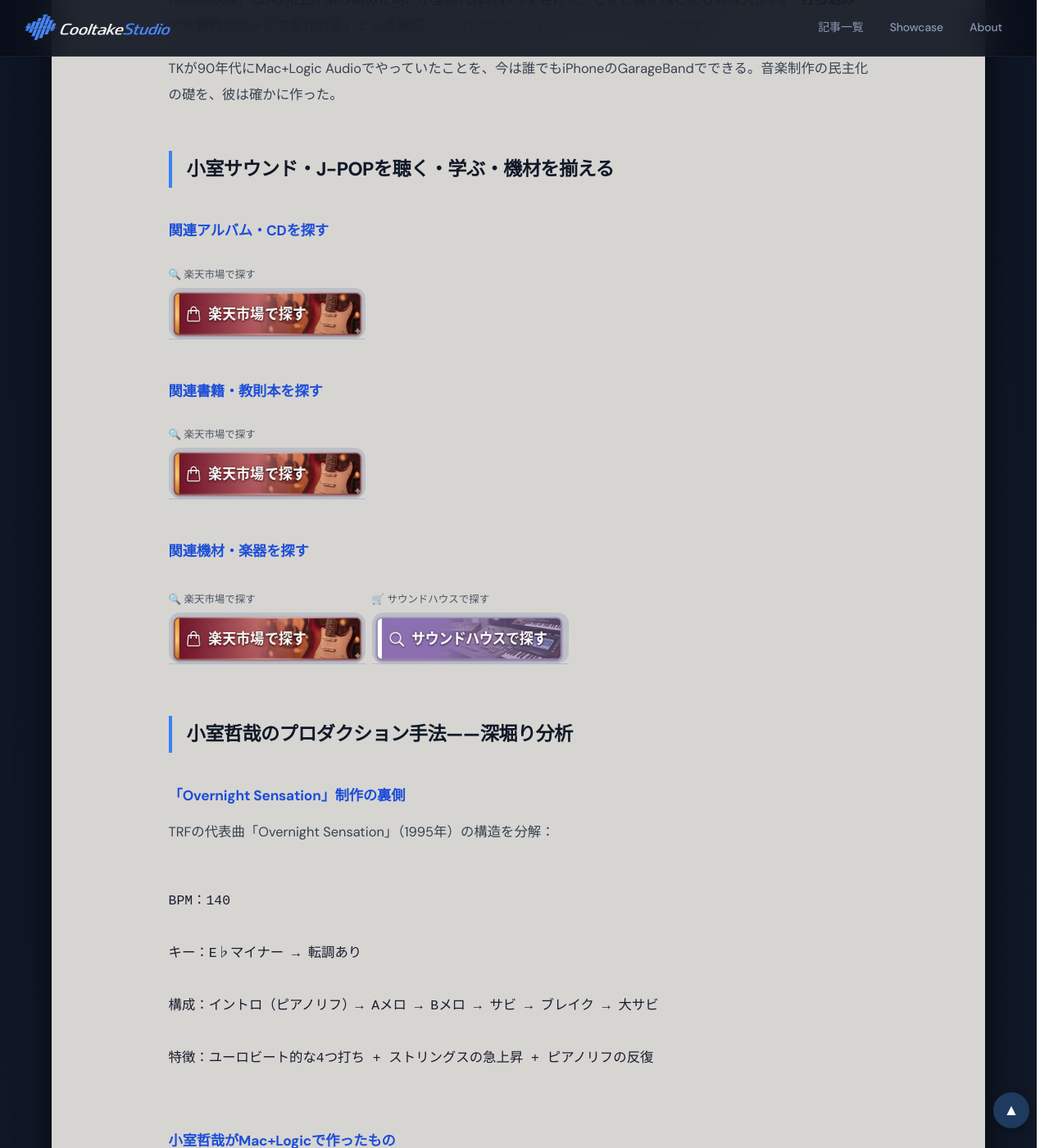
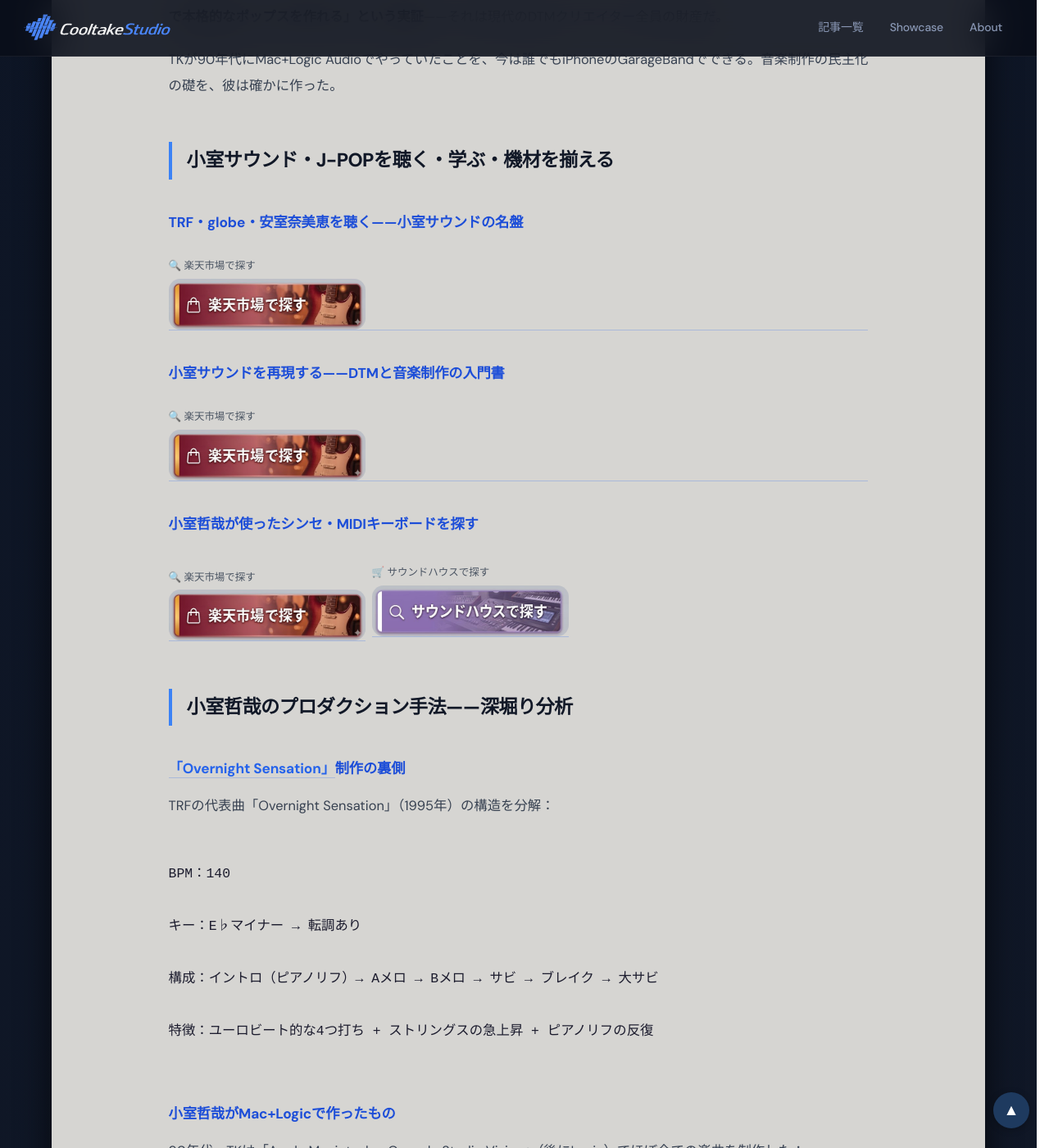
Before and after one commit to cooltake/cooltake.github.io, a Jekyll site: the page built from _posts/2026-05-30-japan-music-11-komuro-jpop.md, in a window 1280 px wide and 1400 px high, scrolled down 3802 px. Shown: the whole window at 82% size. Built offline with Jekyll 4.4.1, drawn with Linux system fonts in a browser that asks for light colours; some web fonts are replaced.

Commit message:
deploy: sync from staging (_posts/2026-05-30-japan-music-11-komuro-jpop.md)

```diff
--- a/_posts/2026-05-30-japan-music-11-komuro-jpop.md
+++ b/_posts/2026-05-30-japan-music-11-komuro-jpop.md
@@ -48,23 +48,7 @@
 
 
 
-<div style="background:rgba(255,255,255,0.10);border-radius:12px;padding:1.5rem;margin:1.5rem 0;border:1px solid rgba(129,140,248,0.75);">
-
-<h3 style="color:#c7d2fe;margin-top:0;">🎹 TKサウンドを作った機材</h3>
-
-<ul style="color:#374151;">
-
-<li><strong>Roland JV-1080</strong>：TKの主力シンセ。PCMシンセの音が90年代J-POPのパッドそのもの</li>
-
-<li><strong>Korg Trinity</strong>：後期の主力。ワークステーションシンセ</li>
-
-<li><strong>Roland JP-8000</strong>：バーチャルアナログ。TRFのリードシンセに多用</li>
-
-<li><strong>Yamaha Motif</strong>：2001年以降のワークステーション標準</li>
-
-</ul>
-
-</div>
+<div style="background:rgba(255,255,255,0.10);border-radius:12px;padding:1.5rem;margin:1.5rem 0;border:1px solid rgba(129,140,248,0.75);"><h3 style="color:#c7d2fe;margin-top:0;">🎹 TKサウンドを作った機材</h3><ul style="color:#374151;"><li><strong>Roland JV-1080</strong>：TKの主力シンセ。PCMシンセの音が90年代J-POPのパッドそのもの</li><li><strong>Korg Trinity</strong>：後期の主力。ワークステーションシンセ</li><li><strong>Roland JP-8000</strong>：バーチャルアナログ。TRFのリードシンセに多用</li><li><strong>Yamaha Motif</strong>：2001年以降のワークステーション標準</li></ul></div>
 
 
 
@@ -150,12 +134,7 @@
 
 
 
-<div style="margin:1.5rem 0;">
-
-<span style="display:block;font-size:.78rem;color:#4b5563;margin-bottom:3px;margin-top:6px;">🛒 サウンドハウスで探す</span>
-<a href="https://h.accesstrade.net/sp/cc?rk=0100pdhv00n9hy&url=https%3A%2F%2Fwww.soundhouse.co.jp%2Fsearch%2Findex%3Fs_category_cd%3D311%26s_maker_cd%3D%26s_search_all%3D%26s_ord%3D" rel="nofollow" referrerpolicy="no-referrer-when-downgrade" style="display:inline-block;text-decoration:none;"><img src="/assets/images/btn-soundhouse.jpg" alt="サウンドハウスで探す" width="240" style="max-width:100%;height:auto;border-radius:14px;display:block;"></a>
-
-</div>
+<div style="margin:1.5rem 0;"><span style="display:block;font-size:.78rem;color:#4b5563;margin-bottom:3px;margin-top:6px;">🛒 サウンドハウスで探す</span><a href="https://h.accesstrade.net/sp/cc?rk=0100pdhv00n9hy&url=https%3A%2F%2Fwww.soundhouse.co.jp%2Fsearch%2Findex%3Fs_category_cd%3D311%26s_maker_cd%3D%26s_search_all%3D%26s_ord%3D" rel="nofollow" referrerpolicy="no-referrer-when-downgrade" style="display:inline-block;text-decoration:none;"><img src="/assets/images/btn-soundhouse.jpg" alt="サウンドハウスで探す" width="240" style="max-width:100%;height:auto;border-radius:14px;display:block;"></a></div>
 
 
 
@@ -187,12 +166,7 @@
 
 
 
-<div style="margin:1.5rem 0;">
-
-<span style="display:block;font-size:.78rem;color:#4b5563;margin-bottom:3px;margin-top:6px;">🔍 楽天市場で探す</span>
-<a href="https://hb.afl.rakuten.co.jp/ichiba/54518dd8.3792440a.54518dd9.03b99be4/?pc=https%3A%2F%2Fsearch.rakuten.co.jp%2Fsearch%2Fmall%2FMIDI%25E3%2582%25AD%25E3%2583%25BC%25E3%2583%259C%25E3%2583%25BC%25E3%2583%2589%2F" rel="nofollow" referrerpolicy="no-referrer-when-downgrade" style="display:inline-block;text-decoration:none;"><img src="/assets/images/btn-rakuten.jpg" alt="楽天市場で探す" width="240" style="max-width:100%;height:auto;border-radius:14px;display:block;"></a>
-
-</div>
+<div style="margin:1.5rem 0;"><span style="display:block;font-size:.78rem;color:#4b5563;margin-bottom:3px;margin-top:6px;">🔍 楽天市場で探す</span><a href="https://search.rakuten.co.jp/search/mall/MIDIキーボード/" rel="nofollow" referrerpolicy="no-referrer-when-downgrade" style="display:block;text-decoration:none;text-align:center;"><img src="/assets/images/btn-rakuten.jpg" alt="楽天市場で探す" width="240" style="max-width:100%;height:auto;border-radius:14px;display:block;"></a></div>
 
 
 
@@ -218,51 +192,28 @@
 
 
 
-### 関連アルバム・CDを探す
+### TRF・globe・安室奈美恵を聴く——小室サウンドの名盤
 
 
 
-<div style="margin:1.5rem 0;">
-
-<span style="display:block;font-size:.78rem;color:#4b5563;margin-bottom:3px;margin-top:6px;">🔍 楽天市場で探す</span>
-<a href="https://hb.afl.rakuten.co.jp/ichiba/54518dd8.3792440a.54518dd9.03b99be4/?pc=https%3A//search.rakuten.co.jp/search/mall/TRF%2Bglobe%2B%E5%AE%89%E5%AE%A4%E5%A5%88%E7%BE%8E%E6%81%B5%2BCD/" rel="nofollow" referrerpolicy="no-referrer-when-downgrade" style="display:inline-block;text-decoration:none;"><img src="/assets/images/btn-rakuten.jpg" alt="楽天市場で探す" width="240" style="max-width:100%;height:auto;border-radius:14px;display:block;"></a>
-
-</div>
+<div style="margin:1.5rem 0;"><span style="display:block;font-size:.78rem;color:#4b5563;margin-bottom:3px;margin-top:6px;">🔍 楽天市場で探す</span><a href="https://search.rakuten.co.jp/search/mall/TRF+globe+安室奈美恵+CD/" rel="nofollow" referrerpolicy="no-referrer-when-downgrade" style="display:block;text-decoration:none;text-align:center;"><img src="/assets/images/btn-rakuten.jpg" alt="楽天市場で探す" width="240" style="max-width:100%;height:auto;border-radius:14px;display:block;"></a></div>
 
 
 
-### 関連書籍・教則本を探す
+### 小室サウンドを再現する——DTMと音楽制作の入門書
 
 
 
-<div style="margin:1.5rem 0;">
-
-<span style="display:block;font-size:.78rem;color:#4b5563;margin-bottom:3px;margin-top:6px;">🔍 楽天市場で探す</span>
-<a href="https://hb.afl.rakuten.co.jp/ichiba/54518dd8.3792440a.54518dd9.03b99be4/?pc=https%3A//search.rakuten.co.jp/search/mall/DTM%2B%E9%9F%B3%E6%A5%BD%E5%88%B6%E4%BD%9C%2B%E5%85%A5%E9%96%80%2B%E6%9C%AC/" rel="nofollow" referrerpolicy="no-referrer-when-downgrade" style="display:inline-block;text-decoration:none;"><img src="/assets/images/btn-rakuten.jpg" alt="楽天市場で探す" width="240" style="max-width:100%;height:auto;border-radius:14px;display:block;"></a>
-
-</div>
+<div style="margin:1.5rem 0;"><span style="display:block;font-size:.78rem;color:#4b5563;margin-bottom:3px;margin-top:6px;">🔍 楽天市場で探す</span><a href="https://search.rakuten.co.jp/search/mall/DTM+音楽制作+入門+本/" rel="nofollow" referrerpolicy="no-referrer-when-downgrade" style="display:block;text-decoration:none;text-align:center;"><img src="/assets/images/btn-rakuten.jpg" alt="楽天市場で探す" width="240" style="max-width:100%;height:auto;border-radius:14px;display:block;"></a></div>
 
 
 
-### 関連機材・楽器を探す
+### 小室哲哉が使ったシンセ・MIDIキーボードを探す
 
 
 
 
-<div style="display:flex;flex-wrap:wrap;gap:.5rem;align-items:center;margin:1.5rem 0;">
-<div>
-
-<span style="display:block;font-size:.78rem;color:#4b5563;margin-bottom:3px;margin-top:6px;">🔍 楽天市場で探す</span>
-<a href="https://hb.afl.rakuten.co.jp/ichiba/54518dd8.3792440a.54518dd9.03b99be4/?pc=https%3A//search.rakuten.co.jp/search/mall/MIDI%E3%82%AD%E3%83%BC%E3%83%9C%E3%83%BC%E3%83%89%2B%E3%82%B7%E3%83%B3%E3%82%BB%E3%82%B5%E3%82%A4%E3%82%B6%E3%83%BC/" rel="nofollow" referrerpolicy="no-referrer-when-downgrade" style="display:inline-block;text-decoration:none;"><img src="/assets/images/btn-rakuten.jpg" alt="楽天市場で探す" width="240" style="max-width:100%;height:auto;border-radius:14px;display:block;"></a>
-
-</div>
-<div>
-
-<span style="display:block;font-size:.78rem;color:#4b5563;margin-bottom:3px;margin-top:6px;">🛒 サウンドハウスで探す</span>
-<a href="https://h.accesstrade.net/sp/cc?rk=0100pdhv00n9hy&url=https%3A%2F%2Fwww.soundhouse.co.jp%2Fsearch%2Findex%3Fs_category_cd%3D311%26s_maker_cd%3D%26s_search_all%3D%26s_ord%3D" rel="nofollow" referrerpolicy="no-referrer-when-downgrade" style="display:inline-block;text-decoration:none;"><img src="/assets/images/btn-soundhouse.jpg" alt="サウンドハウスで探す" width="240" style="max-width:100%;height:auto;border-radius:14px;display:block;"></a>
-
-</div>
-</div>
+<div style="display:flex;flex-wrap:wrap;gap:.5rem;align-items:center;margin:1.5rem 0;"><div><span style="display:block;font-size:.78rem;color:#4b5563;margin-bottom:3px;margin-top:6px;">🔍 楽天市場で探す</span><a href="https://search.rakuten.co.jp/search/mall/MIDIキーボード+シンセサイザー/" rel="nofollow" referrerpolicy="no-referrer-when-downgrade" style="display:block;text-decoration:none;text-align:center;"><img src="/assets/images/btn-rakuten.jpg" alt="楽天市場で探す" width="240" style="max-width:100%;height:auto;border-radius:14px;display:block;"></a></div><div><span style="display:block;font-size:.78rem;color:#4b5563;margin-bottom:3px;margin-top:6px;">🛒 サウンドハウスで探す</span><a href="https://h.accesstrade.net/sp/cc?rk=0100pdhv00n9hy&url=https%3A%2F%2Fwww.soundhouse.co.jp%2Fsearch%2Findex%3Fs_category_cd%3D311%26s_maker_cd%3D%26s_search_all%3D%26s_ord%3D" rel="nofollow" referrerpolicy="no-referrer-when-downgrade" style="display:inline-block;text-decoration:none;"><img src="/assets/images/btn-soundhouse.jpg" alt="サウンドハウスで探す" width="240" style="max-width:100%;height:auto;border-radius:14px;display:block;"></a></div></div>
 
 
 
@@ -272,7 +223,7 @@
 
 
 
-### 「Overnight Sensation」制作の裏側
+### <a href="https://music.youtube.com/search?q=TRF%20Overnight%20Sensation" target="_blank" rel="nofollow noopener" style="color:#1e3a5f;text-decoration:none;font-weight:600;">「Overnight Sensation」</a>制作の裏側
 
 
 
@@ -331,7 +282,4 @@
 これらをJV-1080系のパッドサウンドで鳴らすだけで「あの時代の音」が蘇る。
 
 
-<div style="display:flex;justify-content:space-between;flex-wrap:wrap;gap:.8rem;margin:2rem 0;">
-<a href="/2026/05/30/japan-music-10-visual-kei/" style="display:inline-block;padding:.5rem 1rem;background:#e8edf2;border:1px solid #c8c5c0;border-radius:8px;color:#1e3a5f;text-decoration:none;font-size:.9rem;">← #10 ヴィジュアル系</a>
-<a href="/2026/05/30/japan-music-12-shibuya-kei/" style="display:inline-block;padding:.5rem 1rem;background:#e8edf2;border:1px solid #c8c5c0;border-radius:8px;color:#1e3a5f;text-decoration:none;font-size:.9rem;">#12 渋谷系・J-R&B →</a>
-</div>
+<div style="display:flex;justify-content:space-between;flex-wrap:wrap;gap:.8rem;margin:2rem 0;"><a href="/2026/05/30/japan-music-10-visual-kei/" style="display:inline-block;padding:.5rem 1rem;background:#e8edf2;border:1px solid #c8c5c0;border-radius:8px;color:#1e3a5f;text-decoration:none;font-size:.9rem;">← #10 ヴィジュアル系</a><a href="/2026/05/30/japan-music-12-shibuya-kei/" style="display:inline-block;padding:.5rem 1rem;background:#e8edf2;border:1px solid #c8c5c0;border-radius:8px;color:#1e3a5f;text-decoration:none;font-size:.9rem;">#12 渋谷系・J-R&B →</a></div>
```
